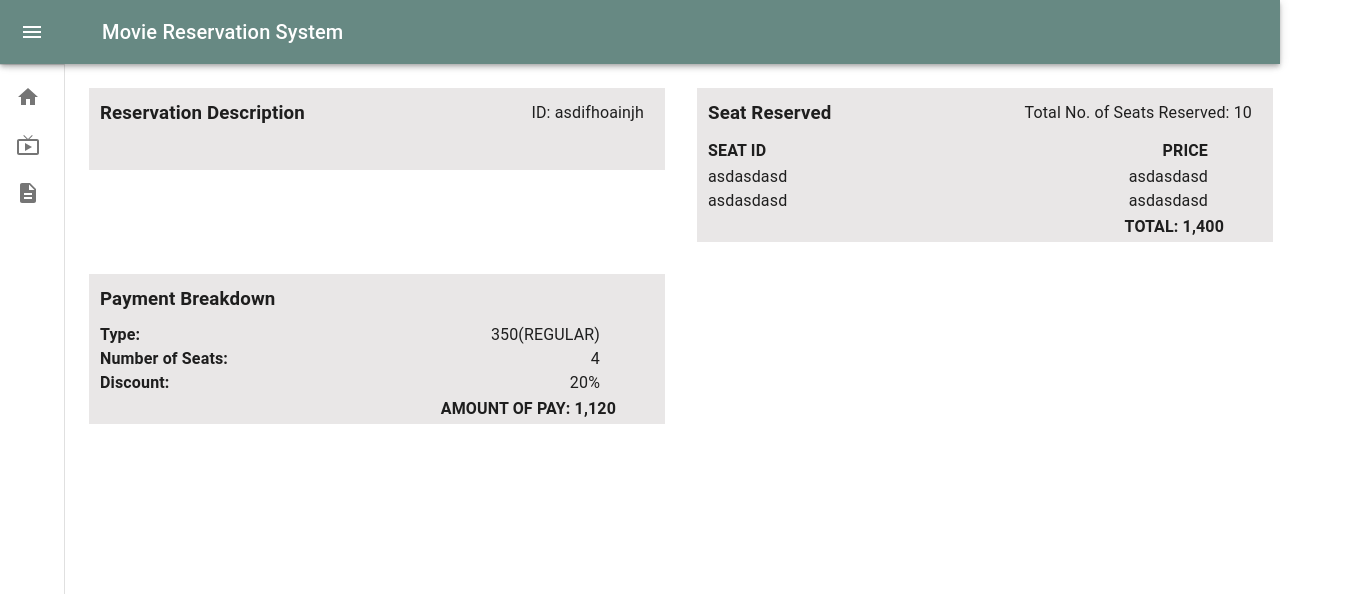
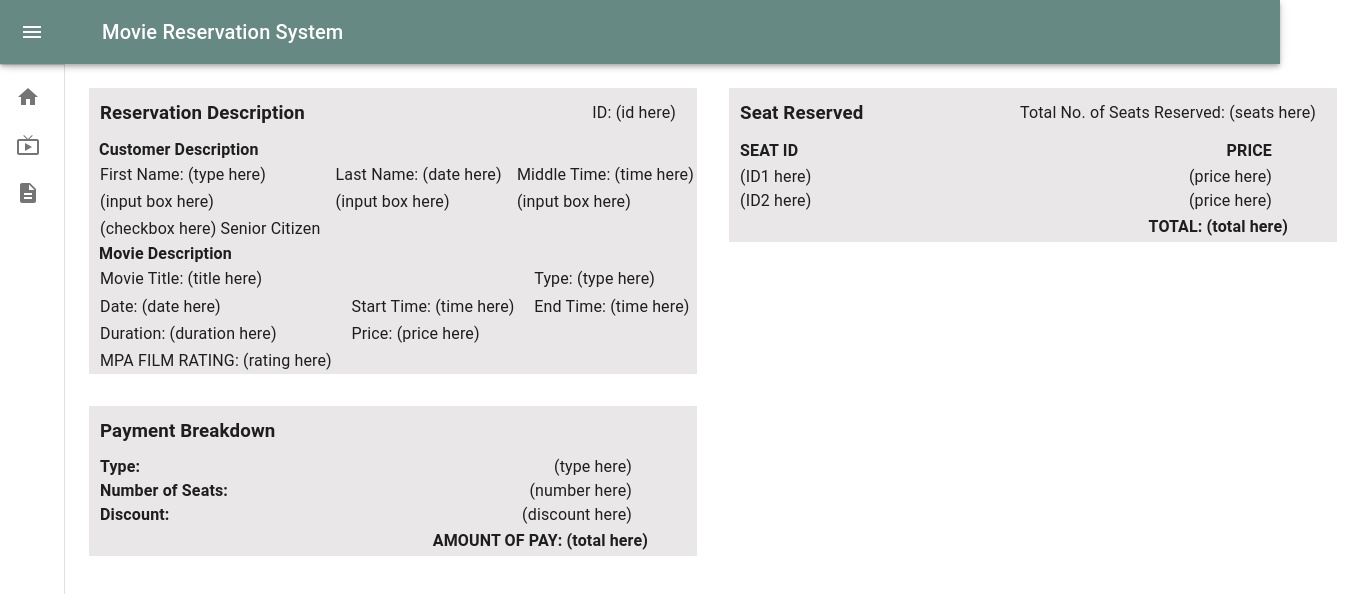
Before and after one commit to aryanclaire/MovieReservation, a React (Create React App) app: page /details in a window 1280 px wide. Shown: the top 594 px of the page, 1361 px wide, since content can reach past the window. Built offline with nearby package versions, Linux system fonts and the light colour scheme.

Commit message:
Reservation Details 90% done

```diff
--- a/src/pages/Details/Details.css
+++ b/src/pages/Details/Details.css
@@ -52,6 +52,12 @@ header{
 }
 
 .reservation{
+    background-color: rgb(233, 231, 231);
+    width: 38em;
+    height: fit-content;
+}
+
+.reservation2{
     align-items: center;
     position: relative;
     display: grid;
@@ -60,7 +66,33 @@ header{
     margin: 0 auto;
     padding: 1px;
     background-color: rgb(233, 231, 231);
-    width: 36em;
+    width: 38em;
+    height: fit-content;
+}
+
+.customerDescription{
+    align-items: center;
+    position: relative;
+    display: grid;
+    grid-template-columns: auto auto auto;
+    gap: 0.2em;
+    margin: 0 auto;
+    padding: 1px;
+    background-color: rgb(233, 231, 231);
+    width: 38em;
+    height: fit-content;
+}
+
+.movieDescription{
+    align-items: center;
+    position: relative;
+    display: grid;
+    grid-template-columns: auto auto auto;
+    gap: 0.2em;
+    margin: 0 auto;
+    padding: 1px;
+    background-color: rgb(233, 231, 231);
+    width: 38em;
     height: fit-content;
 }
 
@@ -73,16 +105,15 @@ header{
     margin: 0 auto;
     padding: 1px;
     background-color: rgb(233, 231, 231);
-    width: 36em;
+    width: 38em;
     height: fit-content;
 }
 
 .payment{
     position: relative;
-    margin: 0 auto;
     padding: 1px;
     background-color: rgb(233, 231, 231);
-    width: 36em;
+    width: 38em;
     height: fit-content;
 }
 
--- a/src/pages/Details/Details.jsx
+++ b/src/pages/Details/Details.jsx
@@ -6,48 +6,54 @@ export default function Details() {
     <div className='container1'>
         <div className='container2'>
             <div className='reservation'>
-                <div>
-                <h3>Reservation Description</h3>
+                <div className='reservation2'>
+                    <div>
+                        <h3>Reservation Description</h3>
+                    </div>
+                    <div className='smallText'>
+                        <p>ID: (id here)</p>
+                    </div>
                 </div>
-                <div className='smallText'>
-                    <p>ID: asdifhoainjh</p>
+                <p><b>Customer Description</b></p>
+                <div className='customerDescription'>
+                    <p>First Name: (type here)</p>
+                    <p>Last Name: (date here)</p>
+                    <p>Middle Time: (time here)</p>
+                    <p>(input box here)</p>
+                    <p>(input box here)</p>
+                    <p>(input box here)</p>
+                    <p>(checkbox here) Senior Citizen</p>
                 </div>
-                <p>
-
-                </p>
+                <p><b>Movie Description</b></p>
+                <div className='movieDescription'>
+                    <p>Movie Title: (title here)</p>
+                    <p></p>
+                    <p>Type: (type here)</p>
+                    <p>Date: (date here)</p>
+                    <p>Start Time: (time here)</p>
+                    <p>End Time: (time here)</p>
+                    <p>Duration: (duration here)</p>
+                    <p>Price: (price here)</p>
+                    <p></p>
+                    <p>MPA FILM RATING: (rating here)</p>
+                </div>
             </div>
 
             <div className='seat'>
-                <div style={{margin: '0 0 0 0'}}>
+                <div>
                     <h3>Seat Reserved</h3>
                 </div>
                 <div className='smallText'>
-                    <p>Total No. of Seats Reserved: 10</p>
+                    <p>Total No. of Seats Reserved: (seats here)</p>
                 </div>
-                <h4>
-                    SEAT ID
-                </h4>
-                <h4 className='secondColumn'>
-                    PRICE
-                </h4>
-                <p>
-                    asdasdasd
-                </p>
-                <p className='secondColumn'>
-                    asdasdasd
-                </p>
-                <p>
-                    asdasdasd
-                </p>
-                <p className='secondColumn'>
-                    asdasdasd
-                </p>
-                <p>
-
-                </p>
-                <h4 className='total'>
-                    TOTAL: 1,400
-                </h4>
+                <h4> SEAT ID</h4>
+                <h4 className='secondColumn'>PRICE</h4>
+                <p>(ID1 here)</p>
+                <p className='secondColumn'>(price here)</p>
+                <p>(ID2 here)</p>
+                <p className='secondColumn'>(price here)</p>
+                <p></p>
+                <h4 className='total'>TOTAL: (total here)</h4>
             </div>
 
             <div className='payment'>
@@ -55,30 +61,14 @@ export default function Details() {
                     <h3>Payment Breakdown</h3>
                 </header>
                 <div className='payment2'>
-                    <p><b>
-                        Type:
-                    </b></p>
-                    <p className='secondColumn'>
-                        350(REGULAR)
-                    </p>
-                    <p><b>
-                        Number of Seats:
-                    </b></p>
-                    <p className='secondColumn'>
-                        4
-                    </p>
-                    <p><b>
-                        Discount:
-                    </b></p>
-                    <p className='secondColumn'>
-                        20%
-                    </p>
-                    <p>
-
-                    </p>
-                    <h4 className='total'>
-                        AMOUNT OF PAY: 1,120
-                    </h4>
+                    <p><b>Type:</b></p>
+                    <p className='secondColumn'>(type here)</p>
+                    <p><b>Number of Seats:</b></p>
+                    <p className='secondColumn'>(number here)</p>
+                    <p><b>Discount:</b></p>
+                    <p className='secondColumn'>(discount here)</p>
+                    <p></p>
+                    <h4 className='total'>AMOUNT OF PAY: (total here)</h4>
                 </div>
             </div>
         </div>
```
